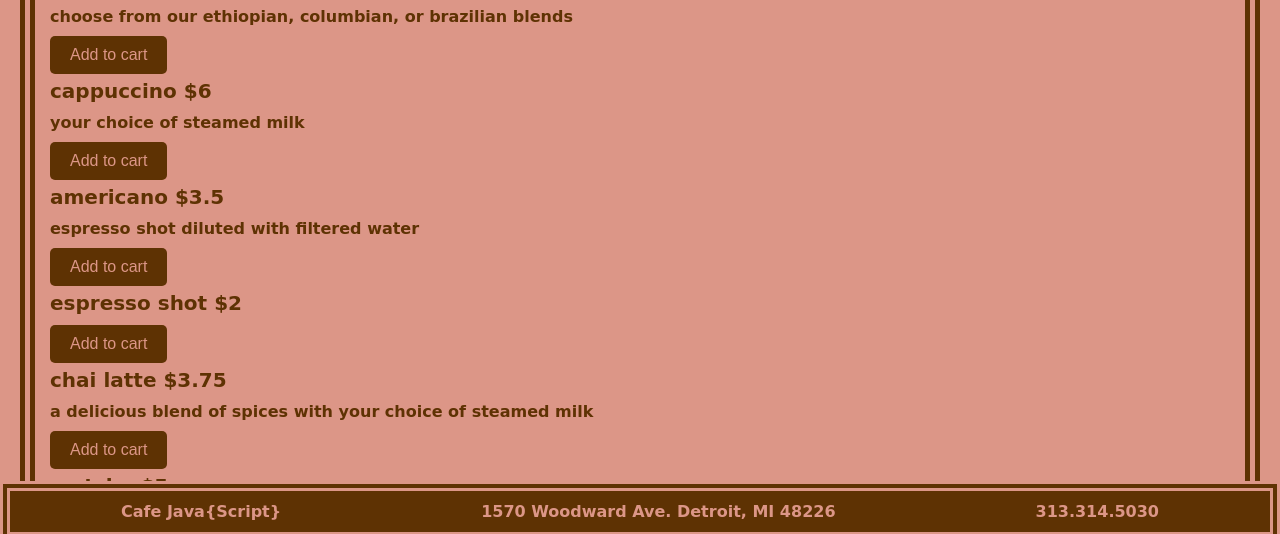
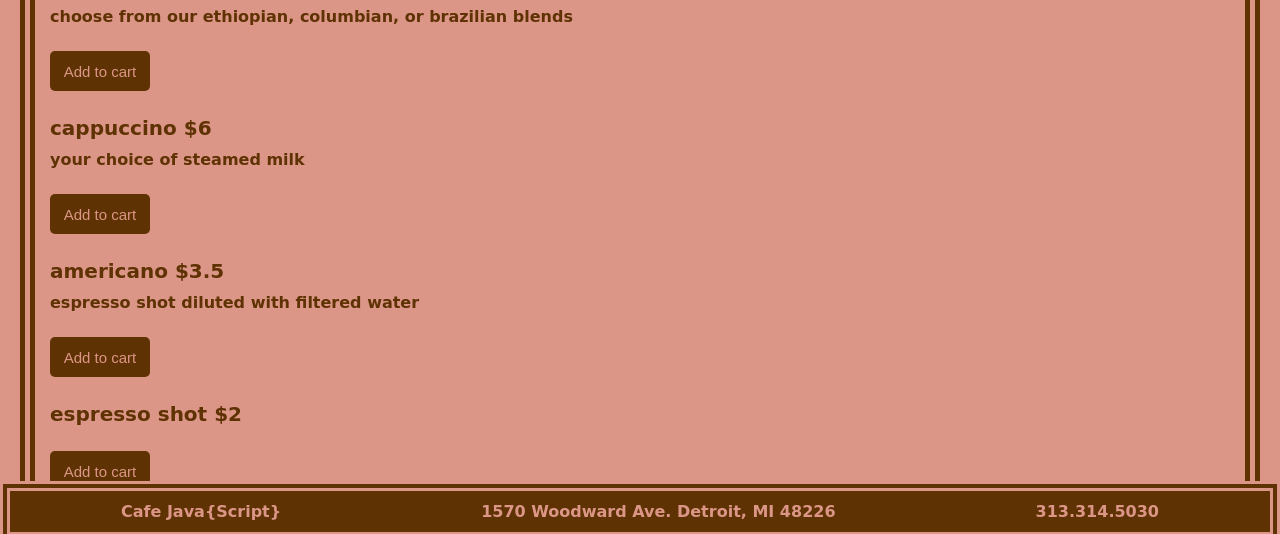
Before and after one commit to thishastobenoah/js-project-1, a plain HTML site: page index.html in a window 1280 px wide. Shown: the part 258-792 px from the top of the page. Drawn offline with Linux system fonts and the light colour scheme; a web font is replaced by a local one.

Commit message:
11/22 7:55

```diff
--- a/style.css
+++ b/style.css
@@ -8,17 +8,37 @@
 button {
     background-color: #DC9687;
     color: #5E3203;
-    padding: 10px 20px;
-    font-size: 16px;
+    padding: 10px;
     border: none;
     border-radius: 5px;
     cursor: pointer;
+    margin-top: 15px;
+    margin-bottom: 20px;
+    width: 100px;
+    height: 40px;
+    font-size: 15px;
 }
 
 button:hover {
     background-color: #5E3203;
     color: #DC9687;
+    border: 2px solid;
 }
+
+@keyframes blink {
+    40% {
+      opacity: 0;
+    }
+}
+
+button:active {
+    animation: blink 1s infinite;
+}
+
+#cash-payment-btn {
+    padding: 10px;
+}
+
 
 .container {
     width: 100vw;
@@ -61,7 +81,7 @@ h3 {
 
 h4 {
     color: #DC9687;
-    font-weight: bold;
+    /* font-weight: bold; */
     margin-top: 10px;
     margin-bottom: 10px;
 }
@@ -92,33 +112,6 @@ h4 {
     margin-top: 50px;
     color: #DC9687;
 }
-
-
-/* ol {
-    list-style: none;
-    text-align: center;
-    display: flex;
-    justify-content: space-between;
-}
-
-footer {
-    display: flex;
-    justify-content: space-between;
-    position: sticky;
-    bottom: 0;
-    left: 0;
-    margin: 0;
-    padding: 3px;
-    background-color: #DC9687;
-    width: 100vw;
-    color: #5E3203;
-    opacity: 80%;
-
-} */
-
-
-/* font-family: 'Grandiflora One', cursive; */
-
 
 #overlay {
     display: none;
@@ -154,12 +147,28 @@ footer {
     button {
         background-color: #5E3203;
         color: #DC9687;
+        padding: 10px;
+        margin-top: 15px;
+        margin-bottom: 20px;
+        width: 100px;
+        height: 40px;
+        font-size: 15px;
     }
 
     button:hover {
         background-color: #DC9687;
         color: #5E3203;
+        border: 2px solid;
     }
+    @keyframes blink {
+        40% {
+          opacity: 0;
+        }
+      }
+
+      button:active {
+        animation: blink 1s infinite;
+      }
     #receipt-modal {
         padding: 40px;
       }
@@ -234,28 +243,4 @@ footer {
     #cart-container h2 {
         color: #5E3203;
     }
-
-
-    /* ol {
-        list-style-type: none;
-        text-align: center;
-        display: flex;
-        justify-content: space-between;
-    }
-
-    footer {
-        display: flex;
-        justify-content: space-between;
-        position: sticky;
-        text-align: centered;
-        bottom: 0;
-        left: 0;
-        margin: 0;
-        padding: 3px;
-        background-color: #5E3203;
-        width: 100vw;
-        color: #DC9687;
-        opacity: 80%;
-    } */
-
 }
```
Also changed, not shown: index.html (+7 -0 lines).
